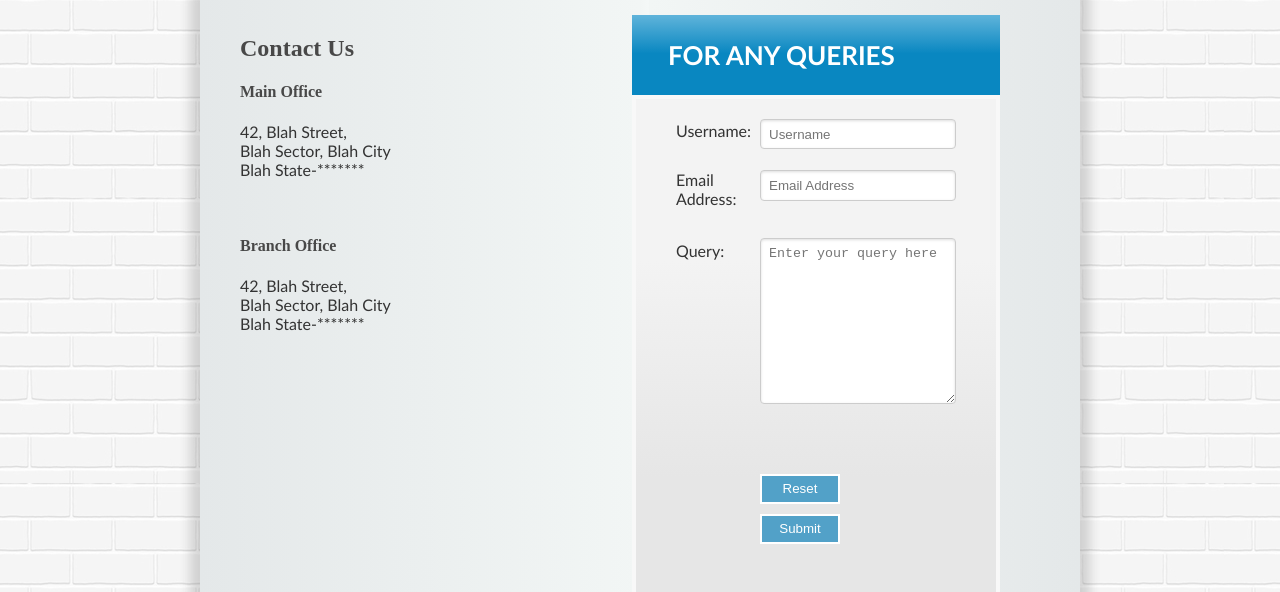
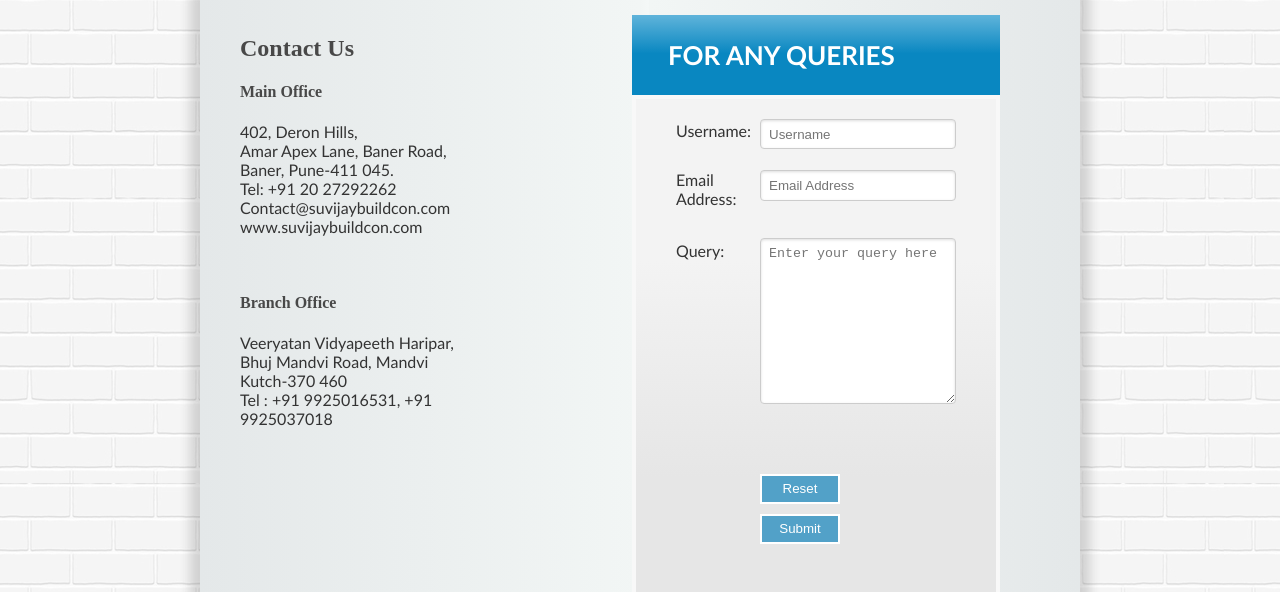
Before and after one commit to monarksingh/suvijay, a website: page app/contact.html in a window 1280 px wide. Shown: the part 205-797 px from the top of the page. Drawn offline with nearby package versions, Linux system fonts and the light colour scheme; files that its build step writes are made by us from their sources.

Commit message:
Adding Address in Contact Us

```diff
--- a/app/contact.html
+++ b/app/contact.html
@@ -47,12 +47,19 @@
                             <div class="address">
                                 <h2>Contact Us</h2>
                                 <h4>Main Office</h4>
-                                <p>42, Blah Street,<br/>Blah Sector, Blah City<br/> Blah State-*******</p>
+
+                                <p>402, Deron Hills,<br/>Amar Apex Lane, Baner Road,<br/> Baner, Pune-411 045.
+                                    <br/>
+                                     Tel: +91 20 27292262<br/>
+                       Contact@suvijaybuildcon.com<br/>
+                       www.suvijaybuildcon.com
+                                </p>
                             </div>
 
                             <div class="address">
                                 <h4>Branch Office</h4>
-                                <p>42, Blah Street,<br/>Blah Sector, Blah City<br/> Blah State-*******</p>
+                                <p>Veeryatan Vidyapeeth Haripar,<br/> Bhuj Mandvi Road, Mandvi<br/> Kutch-370 460<br/>
+                                    Tel : +91 9925016531, +91 9925037018</p>
                             </div>
 
                         </div>
```
